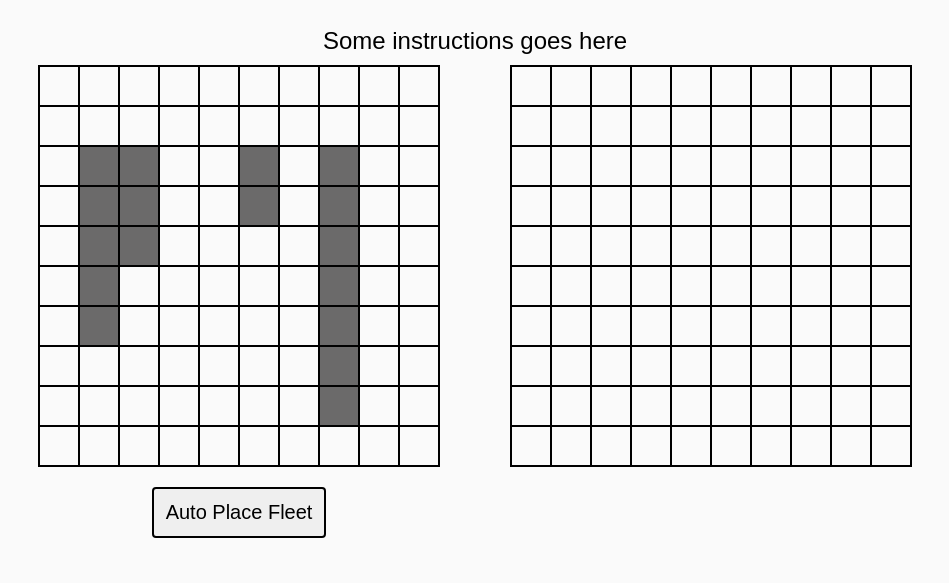
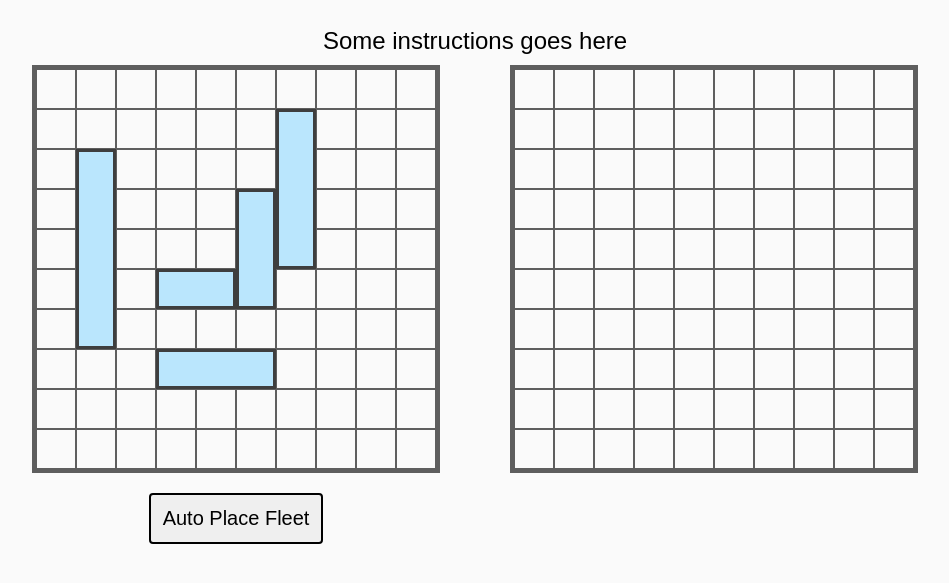
Before and after one commit to adambelko/Battleship, a website built with webpack: page dist/index.html in a window 1280 px wide. Both pictures are taken after a click on the button "Auto Place Fleet". Shown: the part 115-698 px from the top of the page, without its empty margins (165-1114 px from the left). Built offline with nearby package versions, Linux system fonts and the light colour scheme.

Commit message:
rendering body/borders of ships added

```diff
--- a/package.json
+++ b/package.json
@@ -7,7 +7,9 @@
   "scripts": {
     "test": "jest",
     "watch": "webpack --watch",
-    "build": "webpack"
+    "build": "webpack",
+    "sass": "sass src/styles/sass/style.scss src/styles/css/style.css",
+    "sass-watch": "sass --watch src/styles/sass/style.scss src/styles/css/style.css"
   },
   "keywords": [],
   "author": "",
--- a/src/app/factories/game.js
+++ b/src/app/factories/game.js
@@ -40,6 +40,7 @@ const Game = () => {
         boardOne,
         boardTwo,
         playerOne,
+        playerTwo,
     };
 };
 
--- a/src/app/factories/gameboard.js
+++ b/src/app/factories/gameboard.js
@@ -50,7 +50,6 @@ const Gameboard = () => {
     const placeShip = (ship, x, y) => {
         const direction = ship.getDirection();
         const length = ship.getLength();
-
         const valid1 = checkShipPlacement(x, y, length, direction);
         if (valid1 === false) return false;
 
--- a/src/app/views/gameboardView.js
+++ b/src/app/views/gameboardView.js
@@ -20,9 +20,7 @@ const DOM = () => {
     };
 
     const renderFleet = (board, cells) => {
-        let fleet = board.getFleet();
-        if (fleet.length === 0) return;
-        console.log(fleet);
+        const fleet = board.getFleet();
         let shipCell;
         for (let i = 0; i < fleet.length; i++) {
             for (let j = 0; j < fleet[i].coords.length; j++) {
@@ -31,6 +29,30 @@ const DOM = () => {
                     `.${cells.className} > [data-x="${x}"][data-y="${y}"]`
                 );
                 shipCell.classList.add("main__board-ship");
+                renderShipBorders(fleet, i, j, shipCell);
+            }
+        }
+    };
+
+    const renderShipBorders = (fleet, i, j, shipCell) => {
+        const shipDir = fleet[i].getDirection();
+        const length = fleet[i].coords.length;
+        if (shipDir === "hor") {
+            if (j === 0) {
+                shipCell.classList.add("board-ship--hor-start");
+            } else if (j !== length - 1) {
+                shipCell.classList.add("board-ship--hor-body");
+            } else {
+                shipCell.classList.add("board-ship--hor-end");
+            }
+            // vertical direction
+        } else {
+            if (j === 0) {
+                shipCell.classList.add("board-ship--ver-start");
+            } else if (j !== length - 1) {
+                shipCell.classList.add("board-ship--ver-body");
+            } else {
+                shipCell.classList.add("board-ship--ver-end");
             }
         }
     };
@@ -39,7 +61,7 @@ const DOM = () => {
         const cells = el.boardOneCells();
         cells.forEach((cell) => {
             if (cell.classList.contains("main__board-ship")) {
-                cell.classList.remove("main__board-ship");
+                cell.className = "main__board-cell";
             }
         });
     };
--- a/src/index.js
+++ b/src/index.js
@@ -8,8 +8,7 @@ const game = Game();
 dom.renderGameboard(el.boardOne);
 dom.renderGameboard(el.boardTwo);
 
-dom.renderFleet(game.boardOne, el.boardOne);
-dom.renderFleet(game.boardTwo, el.boardTwo);
+game.autoPlaceFleet(game.boardTwo, game.playerTwo.createFleet());
 
 game.boardEventListeners(el.boardTwoCells());
 dom.boardEventListeners(game.boardTwo, el.boardTwoCells());
--- a/src/styles/sass/style.scss
+++ b/src/styles/sass/style.scss
@@ -4,9 +4,12 @@
 }
 
 $bg: #fafafa;
-$ship-bg: #6b6a6a;
+$ship-bg: #bae6fd;
+$ship-border: 0.3rem solid #3e3e3e;
 $ship-miss: #00d500;
 $ship-hit: #f12f12;
+$grid-border: 0.4rem solid #5e5e5e;
+$grid-cell: 0.1rem solid #5e5e5e;
 
 html {
     font-family: 'Pragati Narrow', sans-serif;
@@ -62,23 +65,67 @@ main {
     display: grid;
     grid-template-columns: repeat(10, 4rem);
     grid-template-rows: repeat(10, 4rem);
-    border: 1px solid black;
+    border: $grid-border;
 }
 
 .main__board--right {
     display: grid;
     grid-template-columns: repeat(10, 4rem);
     grid-template-rows: repeat(10, 4rem);
-    border: 1px solid black;
+    border: $grid-border;
 }
 
 .main__board-cell {
-    border: 1px solid black;
+    border: $grid-cell;
     background: $bg;
 }
 
 .main__board-ship {
     background: $ship-bg;
+}
+
+// classes for horizontal ships
+.board-ship--hor-start {
+    border-top: $ship-border;
+    border-right: none;
+    border-bottom: $ship-border;
+    border-left: $ship-border;
+}
+
+.board-ship--hor-body {
+    border-top: $ship-border;
+    border-right: none;
+    border-bottom: $ship-border;
+    border-left: none;
+}
+
+.board-ship--hor-end {
+    border-top: $ship-border;
+    border-right: $ship-border;
+    border-bottom: $ship-border;
+    border-left: none;
+}
+
+// classes for vertical ships
+.board-ship--ver-start {
+    border-top: $ship-border;
+    border-right: $ship-border;
+    border-bottom: none;
+    border-left: $ship-border;
+}
+
+.board-ship--ver-body {
+    border-top: none;
+    border-right: $ship-border;
+    border-bottom: none;
+    border-left: $ship-border;
+}
+
+.board-ship--ver-end {
+    border-top: none;
+    border-right: $ship-border;
+    border-bottom: $ship-border;
+    border-left: $ship-border;
 }
 
 .main__board-ship--hit {
```
Also changed, not shown: src/app/tests/gameboard.test.js (+1 -1 lines), src/styles/css/style.css, 1 other file.
